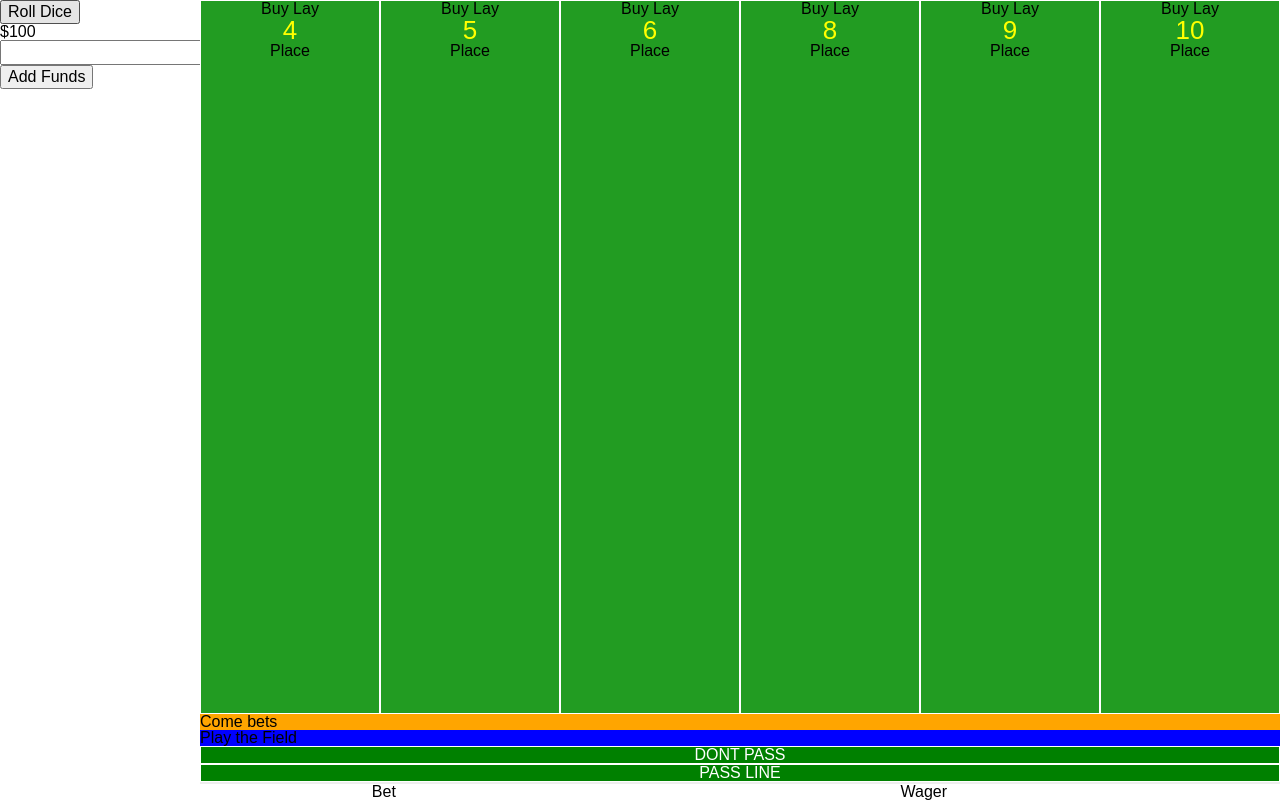
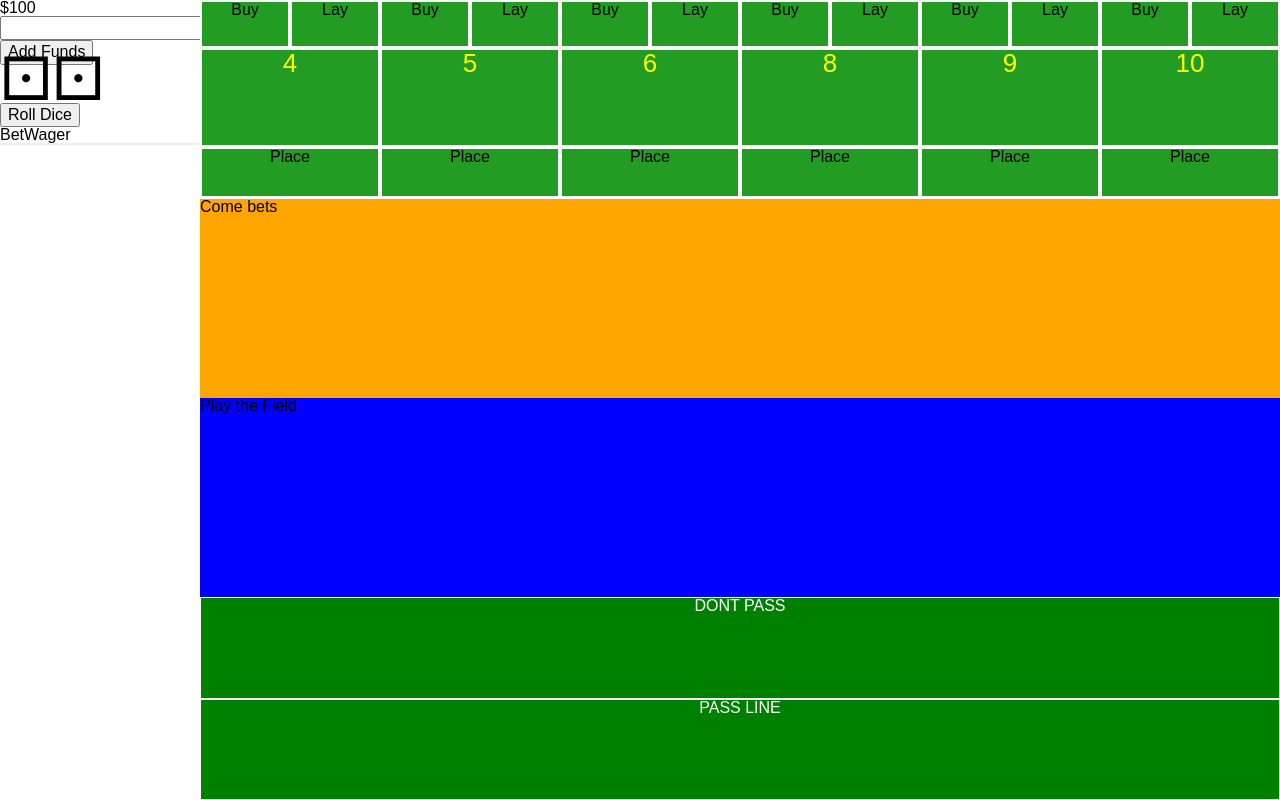
Before and after one commit to amedhussaini/craps-react, a React (Create React App) app: page / in a window 1280 px wide. Built offline with nearby package versions, Linux system fonts and the light colour scheme.

Commit message:
continued work on flex box adjustments

```diff
--- a/src/App.js
+++ b/src/App.js
@@ -38,10 +38,13 @@ class App extends Component {
     return (
       <div className="App">
         <div className="left-container">
-          <button onClick={ this.rollDice }>Roll Dice</button>
           <Dashboard bank={ this.state.craps.bank } />
           <input type="text" onChange={ this.inputChange } />
           <button onClick={ this.addFunds }>Add Funds</button>
+          <Dice roll={ this.getRoll }/>
+          <button onClick={ this.rollDice }>Roll Dice</button>
+          <BetTable bets={ this.state.craps.bets }/>
+          <Messages messages={ this.state.craps.messages } />
         </div>
         <div className="right-container">
           <Points point={ this.state.craps.point } />
@@ -49,10 +52,9 @@ class App extends Component {
           <Field clickedField={ this.clickedField }/>
           <Nopassline clickedDontpassline={ this.clickedDontpassline }/>
           <Passline clickedPassline={ this.clickedPassline } />
-          <Dice roll={ this.getRoll }/>
 
-          <Messages messages={ this.state.craps.messages } />
-          <BetTable bets={ this.state.craps.bets }/>
+
+
         </div>
       </div>
     );
--- a/src/Come.css
+++ b/src/Come.css
@@ -1,3 +1,6 @@
 .come {
   background-color: orange;
+  -moz-flex: 2;
+  -webkit-flex: 2;
+  flex: 2;
 }
--- a/src/Dice.css
+++ b/src/Dice.css
@@ -1,4 +1,7 @@
 .dice {
     line-height: 0.5;
     font-size: 60px;
+    -moz-flex: 1;
+    -webkit-flex: 1;
+    flex: 1;
 }
--- a/src/Dice.js
+++ b/src/Dice.js
@@ -18,7 +18,12 @@ class Dice extends Component {
           </div>
         )
       } else {
-        return null;
+        return (
+          <div>
+          <span className="dice">{String.fromCharCode(9856)}</span>
+          <span className="dice">{String.fromCharCode(9856)}</span>
+          </div>
+        )
       }
 
   }
--- a/src/Field.css
+++ b/src/Field.css
@@ -1,3 +1,6 @@
 .field {
   background-color: blue;
+  -moz-flex: 2;
+  -webkit-flex: 2;
+  flex: 2 ;
 }
--- a/src/Messages.css
+++ b/src/Messages.css
@@ -7,5 +7,8 @@
   margin: 0;
 }
 .message-div {
+  -moz-flex: 1;
+  -webkit-flex: 1;
+  flex: 1;
   overflow-y: scroll;
 }
--- a/src/Points.js
+++ b/src/Points.js
@@ -9,12 +9,12 @@ class Points extends Component {
   render() {
     return (
       <div className="points">
-        <div className={this.isPoint(4)}><div>Buy Lay</div><p className="number">4</p><div>Place</div></div>
-        <div className={this.isPoint(5)}><div>Buy Lay</div><p className="number">5</p><div>Place</div></div>
-        <div className={this.isPoint(6)}><div>Buy Lay</div><p className="number">6</p><div>Place</div></div>
-        <div className={this.isPoint(8)}><div>Buy Lay</div><p className="number">8</p><div>Place</div></div>
-        <div className={this.isPoint(9)}><div>Buy Lay</div><p className="number">9</p><div>Place</div></div>
-        <div className={this.isPoint(10)}><div>Buy Lay</div><p className="number">10</p><div>Place</div></div>
+        <div className={ this.isPoint(4) + " point" }><div className={ "point-top" }><div>Buy</div><div>Lay</div></div><div className={ "point-middle" }><p className="number">4</p></div><div className={ "point-bottom" }>Place</div></div>
+        <div className={ this.isPoint(5) + " point" }><div className={ "point-top" }><div>Buy</div><div>Lay</div></div><div className={ "point-middle" }><p className="number">5</p></div><div className={ "point-bottom" }>Place</div></div>
+        <div className={ this.isPoint(6) + " point" }><div className={ "point-top" }><div>Buy</div><div>Lay</div></div><div className={ "point-middle" }><p className="number">6</p></div><div className={ "point-bottom" }>Place</div></div>
+        <div className={ this.isPoint(8) + " point" }><div className={ "point-top" }><div>Buy</div><div>Lay</div></div><div className={ "point-middle" }><p className="number">8</p></div><div className={ "point-bottom" }>Place</div></div>
+        <div className={ this.isPoint(9) + " point" }><div className={ "point-top" }><div>Buy</div><div>Lay</div></div><div className={ "point-middle" }><p className="number">9</p></div><div className={ "point-bottom" }>Place</div></div>
+        <div className={ this.isPoint(10) + " point" }><div className={ "point-top" }><div>Buy</div><div>Lay</div></div><div className={ "point-middle" }><p className="number">10</p></div><div className={ "point-bottom" }>Place</div></div>
       </div>
     )
   }
--- a/src/nopassline.css
+++ b/src/nopassline.css
@@ -3,4 +3,7 @@
     border: 1px solid #ffffff;
     background-color: green;
     color: white;
+    -moz-flex: 1;
+    -webkit-flex: 1;
+    flex: 1;
 }
--- a/src/passline.css
+++ b/src/passline.css
@@ -3,4 +3,7 @@
   border: 1px solid #ffffff;
   background-color: green;
   color: white;
+  -moz-flex: 1;
+  -webkit-flex: 1;
+  flex: 1;
 }
--- a/src/points.css
+++ b/src/points.css
@@ -2,16 +2,57 @@
   display: -moz-flex;
   display: -webkit-flex;
   display: flex;
-  flex: 1;
-  -webkit-flex: 1
+  flex: 2;
+  -webkit-flex: 2;
+  -moz-flex: 2;
 }
 .points > div {
   text-align: center;
+  -moz-flex: 1;
   -webkit-flex: 1;
         flex: 1;
-  border-top: 1px solid #ffffff;
-  border-left: 1px solid #ffffff;
-  border-right: 1px solid #ffffff;
+}
+.number {
+  font-size: 26px;
+  color: yellow;
+}
+.point {
+  display: -moz-flex;
+  display: -webkit-flex;
+  display: flex;
+  -webkit-flex-direction: column;
+   -ms-flex-direction: column;
+   flex-direction: column;
+}
+.point > div {
+
+}
+.point-top {
+  display: -moz-flex;
+  display: -webkit-flex;
+  display: flex;
+  -moz-flex: 1;
+  -webkit-flex: 1;
+        flex: 1;
+
+}
+.point-top > div {
+  border: 2px solid #ffffff;
+  -moz-flex: 1;
+  -webkit-flex: 1;
+        flex: 1;
+}
+.point-bottom {
+  border: 2px solid #ffffff;
+  -moz-flex: 1;
+  -webkit-flex: 1;
+        flex: 1;
+}
+.point-middle {
+  border: 2px solid #ffffff;
+  -moz-flex: 2;
+  -webkit-flex: 2;
+        flex: 2;
 }
 .on {
   background-color: #66CE66;
@@ -21,7 +62,3 @@
   background-color: #229C22;
   border-bottom: 1px solid #ffffff;
 }
-.number {
-  font-size: 26px;
-  color: yellow;
-}
```
